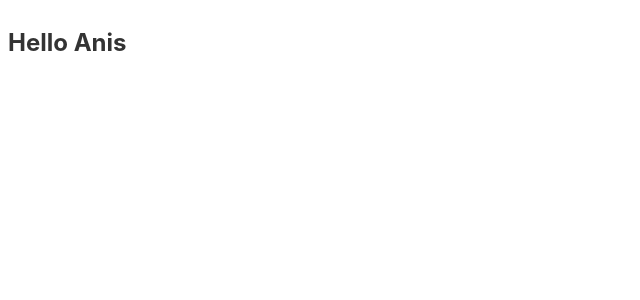
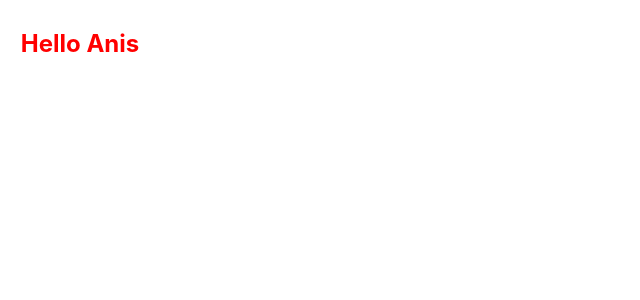
Before and after one commit to iAnisdev/svelte_basic, a Svelte app: page / in a window 1280 px wide. Shown: the top 300 px of the page, without its empty margins (0-640 px from the left). Built offline with nearby package versions, Linux system fonts and the light colour scheme.

Commit message:
scss support

```diff
--- a/package.json
+++ b/package.json
@@ -13,6 +13,7 @@
     "@rollup/plugin-node-resolve": "^11.0.0",
     "@rollup/plugin-typescript": "^8.3.0",
     "@tsconfig/svelte": "^2.0.1",
+    "node-sass": "^6.0.1",
     "rollup": "^2.3.4",
     "rollup-plugin-css-only": "^3.1.0",
     "rollup-plugin-livereload": "^2.0.0",
--- a/rollup.config.js
+++ b/rollup.config.js
@@ -5,7 +5,7 @@ import livereload from 'rollup-plugin-livereload';
 import { terser } from 'rollup-plugin-terser';
 import css from 'rollup-plugin-css-only';
 
-import autoPreprocess from 'svelte-preprocess';
+import autoPreprocess , {scss } from 'svelte-preprocess';
 import typescript from 'rollup-plugin-typescript2';
 
 const production = !process.env.ROLLUP_WATCH;
@@ -41,7 +41,10 @@ export default {
 	},
 	plugins: [
 		svelte({
-			preprocess: autoPreprocess(),
+			preprocess: [
+				autoPreprocess(),
+				scss({})
+			],
 			compilerOptions: {
 				// enable run-time checks when not in production
 				dev: !production
--- a/src/App.svelte
+++ b/src/App.svelte
@@ -4,10 +4,15 @@ let name: string = 'Anis'
 let age: number = 12
 </script>
 
-<div>
+<div class="page">
     <h2>Hello {name}</h2>
 </div>
 
-<style>
-
+<style type="text/scss">
+.page{
+    padding: 1px 1vw;
+    h2{
+        color: red;
+    }
+}
 </style>
```
Also changed, not shown: 1 other file (tests, documents, lock files or other folders).
